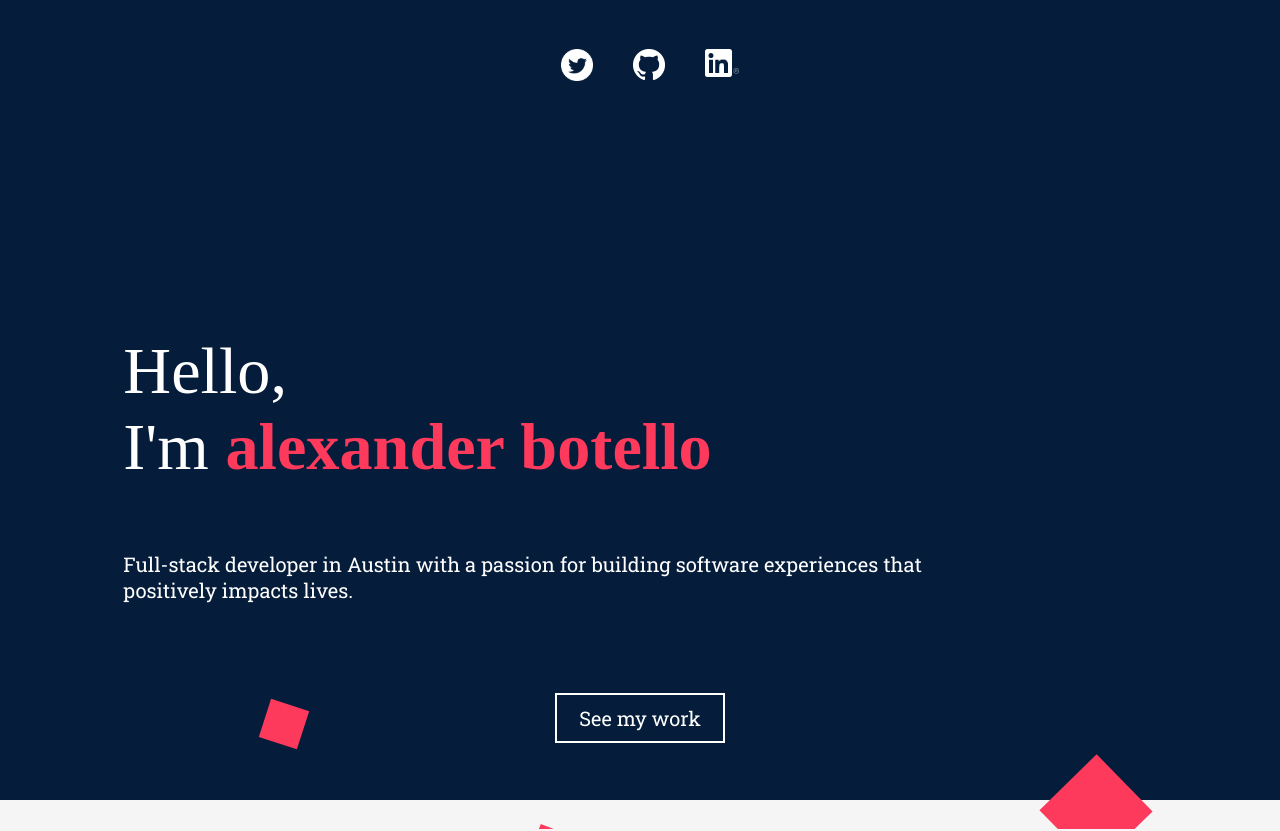
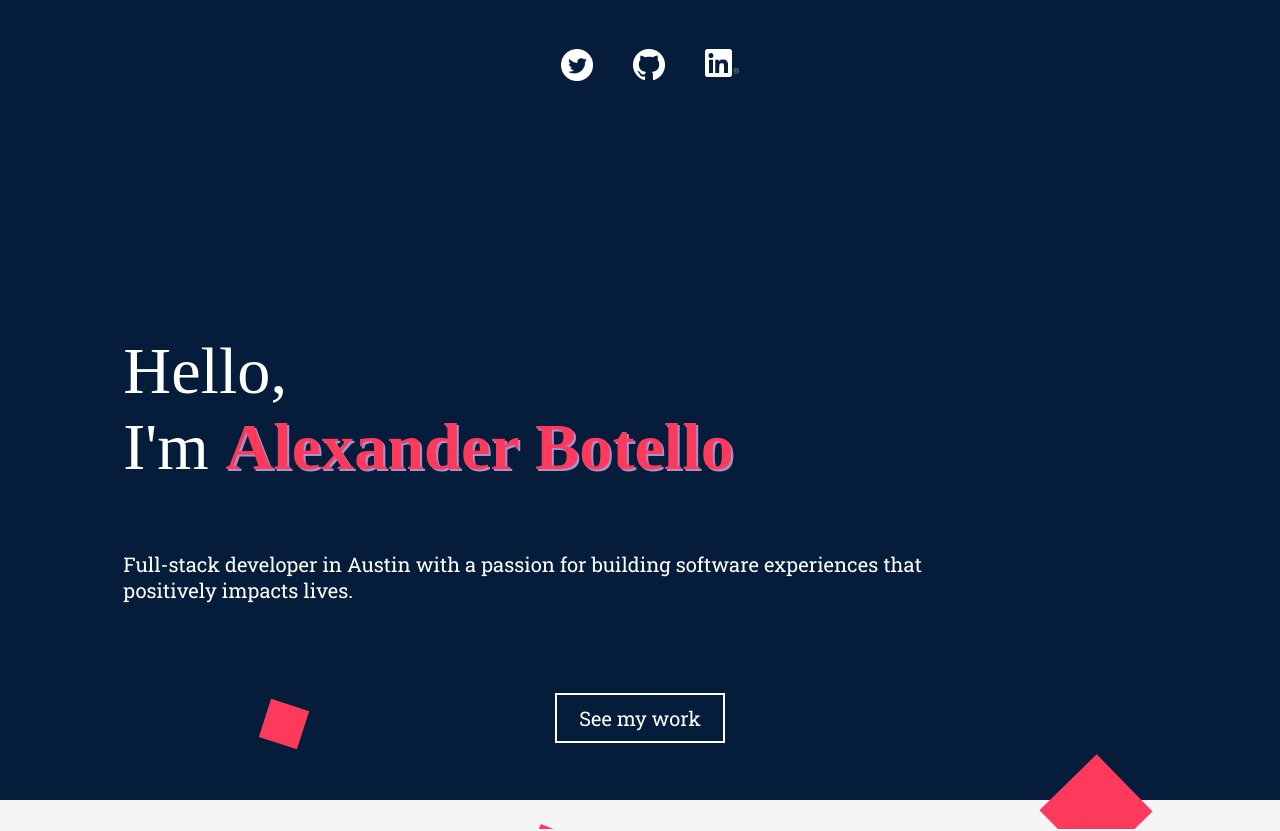
Before and after one commit to alexbotello/portfolio, a React (Create React App) app: page / in a window 1280 px wide. Shown: the top 831 px of the page. Built offline with nearby package versions, Linux system fonts and the light colour scheme; a web font is replaced by a local one.

Commit message:
Add text-shadow to name

```diff
--- a/src/components/TextBody/index.css
+++ b/src/components/TextBody/index.css
@@ -28,6 +28,7 @@
   color: #fd3a5c;
   font-family: "Cantata One", serif;
   font-weight: bold;
+  text-shadow: 2px 2px #a392ce;
 }
 
 .Text button {
--- a/src/components/TextBody/index.js
+++ b/src/components/TextBody/index.js
@@ -7,7 +7,7 @@ function TextBody() {
       <p className="Name slideDown">
         Hello,
         <br />
-        I'm <span>alexander botello</span>
+        I'm <span>Alexander Botello</span>
         <br />
       </p>
       <p className="Profile slideUp">
```
